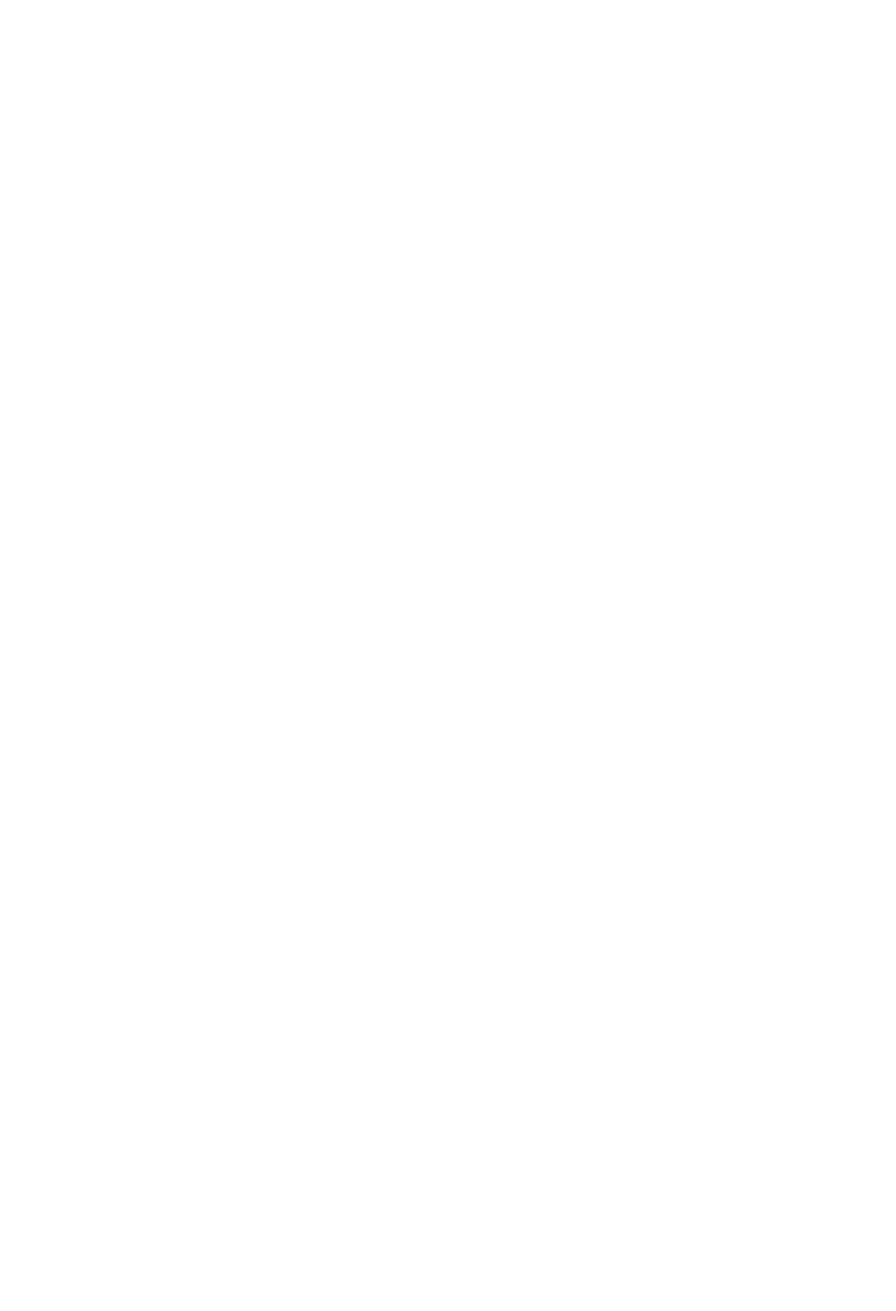
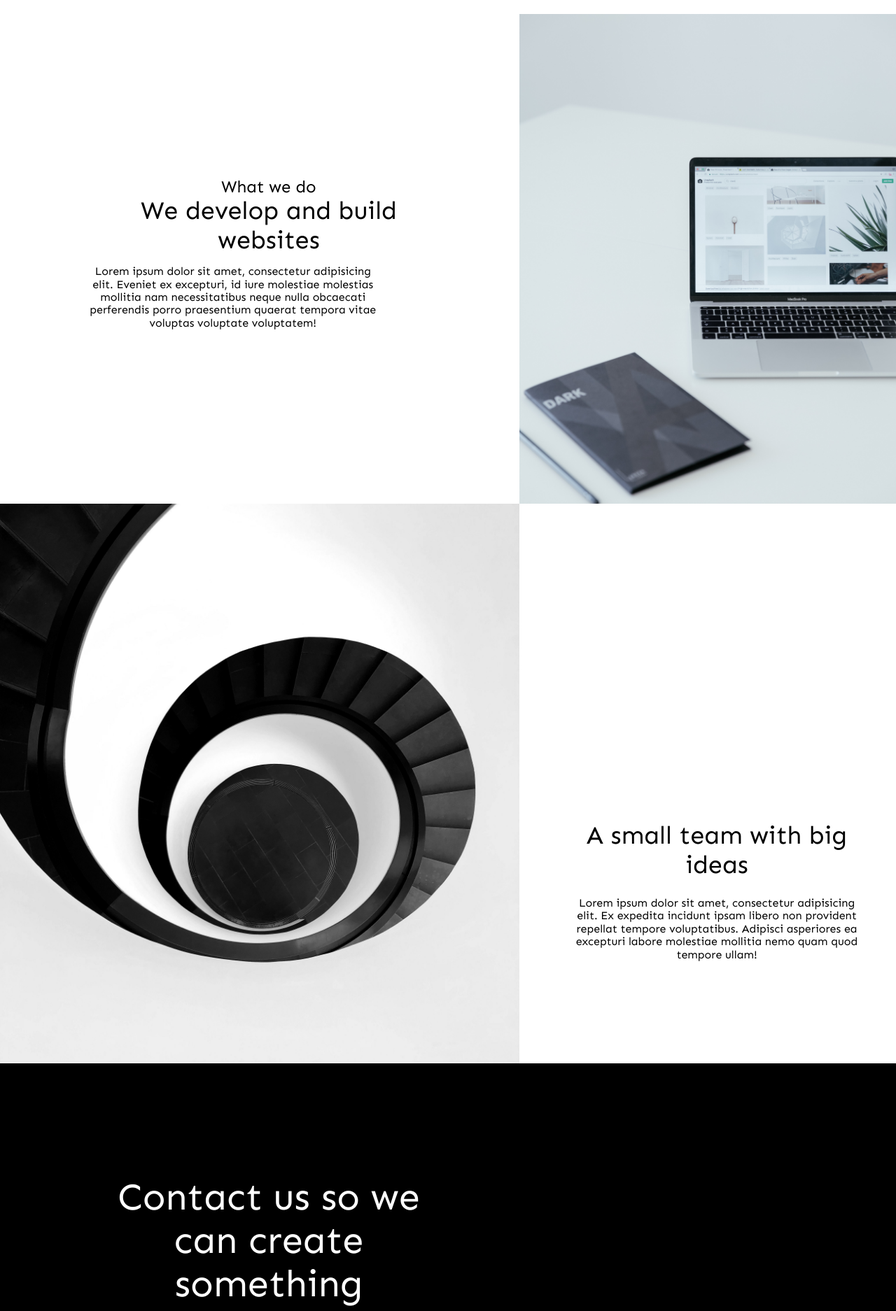
Before and after one commit to alfredasare/wevops-portfolio, a React (Create React App) app: page / in a window 1280 px wide. Shown: the part 880-2754 px from the top of the page at 70% size. Before the commit the page ends 800 px from the top, so only its background shows below. Built offline with nearby package versions, Linux system fonts and the light colour scheme.

Commit message:
working on footer

```diff
--- /dev/null
+++ b/src/components/about-section/about-section.component.jsx
@@ -0,0 +1,31 @@
+import React from "react";
+import {
+    AboutSectionContainer,
+    AboutSectionContent,
+    AboutSectionFadedHead, AboutSectionImage, AboutSectionImageContainer, AboutSectionMainHead, AboutSectionText,
+    AboutSectionTextContainer
+} from "./about.styles";
+
+
+const AboutSection = () => {
+    return (
+        <AboutSectionContainer>
+            <AboutSectionContent>
+                <AboutSectionTextContainer>
+                    <AboutSectionFadedHead>What we do</AboutSectionFadedHead>
+                    <AboutSectionMainHead>We develop and build websites</AboutSectionMainHead>
+                    <AboutSectionText>
+                        Lorem ipsum dolor sit amet, consectetur adipisicing elit. Eveniet ex excepturi, id iure
+                        molestiae molestias mollitia nam necessitatibus neque nulla obcaecati perferendis porro
+                        praesentium quaerat tempora vitae voluptas voluptate voluptatem!
+                    </AboutSectionText>
+                </AboutSectionTextContainer>
+                <AboutSectionImageContainer>
+                    <AboutSectionImage src={require('../../assets/images/about-section.jpg')} alt="mac book pro and diary"/>
+                </AboutSectionImageContainer>
+            </AboutSectionContent>
+        </AboutSectionContainer>
+    );
+};
+
+export default AboutSection;
--- /dev/null
+++ b/src/components/about-section/about.styles.js
@@ -0,0 +1,49 @@
+import styled from "styled-components";
+import {typeScale} from "../../utils";
+
+export const AboutSectionContainer = styled.section`
+  height: 100vh;
+  background-color: white;
+  display: flex;
+  flex-direction: column;
+  justify-content: center;
+  position: relative;
+`;
+
+export const AboutSectionContent = styled.div`
+  padding-top: 100px;
+  width: 80%;
+  margin: 0 auto;
+`;
+
+export const AboutSectionTextContainer = styled.div`
+  width: 50%;
+`;
+
+export const AboutSectionFadedHead = styled.h5`
+  font-size: ${typeScale.header5};
+`;
+
+export const AboutSectionMainHead = styled.h4`
+  font-size: ${typeScale.header4};
+`;
+
+export const AboutSectionText = styled.p`
+  font-size: ${typeScale.paragraph};
+  width: 80%;
+`;
+
+export const AboutSectionImageContainer = styled.div`
+  width: 42%;
+  height: calc(100vh - 100px);
+  position: absolute;
+  right: 0;
+  bottom: 0;
+`;
+
+export const AboutSectionImage = styled.img`
+  width: 100%;
+  height: 100%;
+  object-fit: cover;
+  object-position: center center;
+`;
--- /dev/null
+++ b/src/components/footer/footer.component.jsx
@@ -0,0 +1,46 @@
+import React from "react";
+import {
+    Address,
+    ContactRow,
+    FooterContainer,
+    FooterStatement,
+    FooterStatementHeader,
+    SocialMediaContainer, SocialMediaLink, SocialMediaLinkItem, SocialMediaUl
+} from "./footer.styles";
+
+const Footer = () => {
+
+    return (
+        <FooterContainer>
+            <FooterStatement>
+                <FooterStatementHeader>
+                    Contact us so we can create something beautiful together
+                </FooterStatementHeader>
+            </FooterStatement>
+            <ContactRow>
+                <Address>
+                    Located at Lashibi and Abossey-Okai,
+                    Accra
+                </Address>
+                <SocialMediaContainer>
+                    <SocialMediaUl>
+                        <SocialMediaLinkItem>
+                            <SocialMediaLink href="/#">Twitter</SocialMediaLink>
+                        </SocialMediaLinkItem>
+                        <SocialMediaLinkItem>
+                            <SocialMediaLink href="/#">Facebook</SocialMediaLink>
+                        </SocialMediaLinkItem>
+                        <SocialMediaLinkItem>
+                            <SocialMediaLink href="/#">Instagram</SocialMediaLink>
+                        </SocialMediaLinkItem>
+                        <SocialMediaLinkItem>
+                            <SocialMediaLink href="/#">Behance</SocialMediaLink>
+                        </SocialMediaLinkItem>
+                    </SocialMediaUl>
+                </SocialMediaContainer>
+            </ContactRow>
+        </FooterContainer>
+    );
+};
+
+export default Footer;
--- /dev/null
+++ b/src/components/footer/footer.styles.jsx
@@ -0,0 +1,57 @@
+import styled from "styled-components";
+import {typeScale} from "../../utils";
+
+export const FooterContainer = styled.footer`
+  height: 100vh;
+  background-color: black;
+  color: white;
+`;
+
+export const FooterStatement = styled.div`
+  width: 80%;
+  margin: 0 auto;
+  padding-top: 10rem;
+  padding-bottom: 10rem;
+`;
+
+export const FooterStatementHeader = styled.h3`
+  font-size: ${typeScale.header3};
+  width: 50%;
+`;
+
+export const ContactRow = styled.div`
+  display: flex;
+  flex-direction: row;
+  justify-content: space-around;
+`;
+
+export const AddressContainer = styled.div`
+
+`;
+
+export const Address = styled.address`
+  font-size: ${typeScale.paragraph};
+`;
+
+export const SocialMediaContainer = styled.div`
+
+`;
+
+export const SocialMediaUl = styled.ul`
+  list-style-type: none;
+`;
+
+export const SocialMediaLinkItem = styled.li`
+  padding-bottom: 5px;
+`;
+
+export const SocialMediaLink = styled.a`
+  color: white;
+  padding-bottom: 1px;
+
+  &:hover {
+    border-bottom: white 1px dotted;
+  }
+`;
+
+export const EmailTelContainer = styled.div``;
--- a/src/components/landing/landing.styles.js
+++ b/src/components/landing/landing.styles.js
@@ -11,7 +11,7 @@ export const LandingContainer = styled.header`
 `;
 
 export const MainContent = styled.div`
-  width: 70%;
+  width: 80%;
   margin: 0 auto;
 `;
 
--- /dev/null
+++ b/src/components/team-description/team-description.component.jsx
@@ -0,0 +1,28 @@
+import React from "react";
+import {
+    TeamDescriptionContainer,
+    TeamDescriptionImage,
+    TeamDescriptionImageContainer, TeamDescriptionMainHead, TeamDescriptionText,
+    TeamDescriptionTextContainer
+} from "./team-description.styles";
+
+const TeamDescription = () => {
+
+    return (
+        <TeamDescriptionContainer>
+            <TeamDescriptionImageContainer>
+                <TeamDescriptionImage src={require('../../assets/images/spiral.jpg')} alt="vase"/>
+            </TeamDescriptionImageContainer>
+            <TeamDescriptionTextContainer>
+                <TeamDescriptionMainHead>A small team with big ideas</TeamDescriptionMainHead>
+                <TeamDescriptionText>
+                    Lorem ipsum dolor sit amet, consectetur adipisicing elit. Ex expedita incidunt ipsam libero non
+                    provident repellat tempore voluptatibus. Adipisci asperiores ea excepturi labore molestiae mollitia
+                    nemo quam quod tempore ullam!
+                </TeamDescriptionText>
+            </TeamDescriptionTextContainer>
+        </TeamDescriptionContainer>
+    );
+};
+
+export default TeamDescription;
--- /dev/null
+++ b/src/components/team-description/team-description.styles.js
@@ -0,0 +1,48 @@
+import styled from "styled-components";
+import {typeScale} from "../../utils/typography";
+
+export const TeamDescriptionContainer = styled.section`
+  height: 100vh;
+  background-color: white;
+  display: flex;
+  flex-direction: column;
+  justify-content: center;
+  position: relative;
+`;
+
+export const TeamDescriptionImageContainer = styled.div`
+  width: 58%;
+  height: 100vh;
+  position: absolute;
+  left: 0;
+  top: 0;
+`;
+
+export const TeamDescriptionImage = styled.img`
+  width: 100%;
+  height: 100%;
+  object-fit: cover;
+  object-position: center center;
+`;
+
+export const TeamDescriptionTextContainer = styled.div`
+  width: 100%;
+  height: 100%;
+  display: flex;
+  flex-direction: column;
+  justify-content: flex-end;
+  align-items: flex-end;
+  padding-bottom: 130px;
+`;
+
+export const TeamDescriptionMainHead = styled.h4`
+  font-size: ${typeScale.header4};
+  width: 40%;
+  padding: 0 50px 10px 50px;
+`;
+
+export const TeamDescriptionText = styled.p`
+  font-size: ${typeScale.paragraph};
+  width: 40%;
+  padding: 0 50px 0 50px;
+`;
--- a/src/pages/home/home.jsx
+++ b/src/pages/home/home.jsx
@@ -1,11 +1,17 @@
 import React from "react";
 import './home.styles';
 import LandingComponent from "../../components/landing/landing.component";
+import AboutSection from "../../components/about-section/about-section.component";
+import TeamDescription from "../../components/team-description/team-description.component";
+import Footer from "../../components/footer/footer.component";
 
 const Home = () => {
     return (
         <>
             <LandingComponent />
+            <AboutSection />
+            <TeamDescription />
+            <Footer />
         </>
     );
 };
```
Also changed, not shown: src/assets/images/about-section.jpg (added), src/assets/images/spiral.jpg (added).
